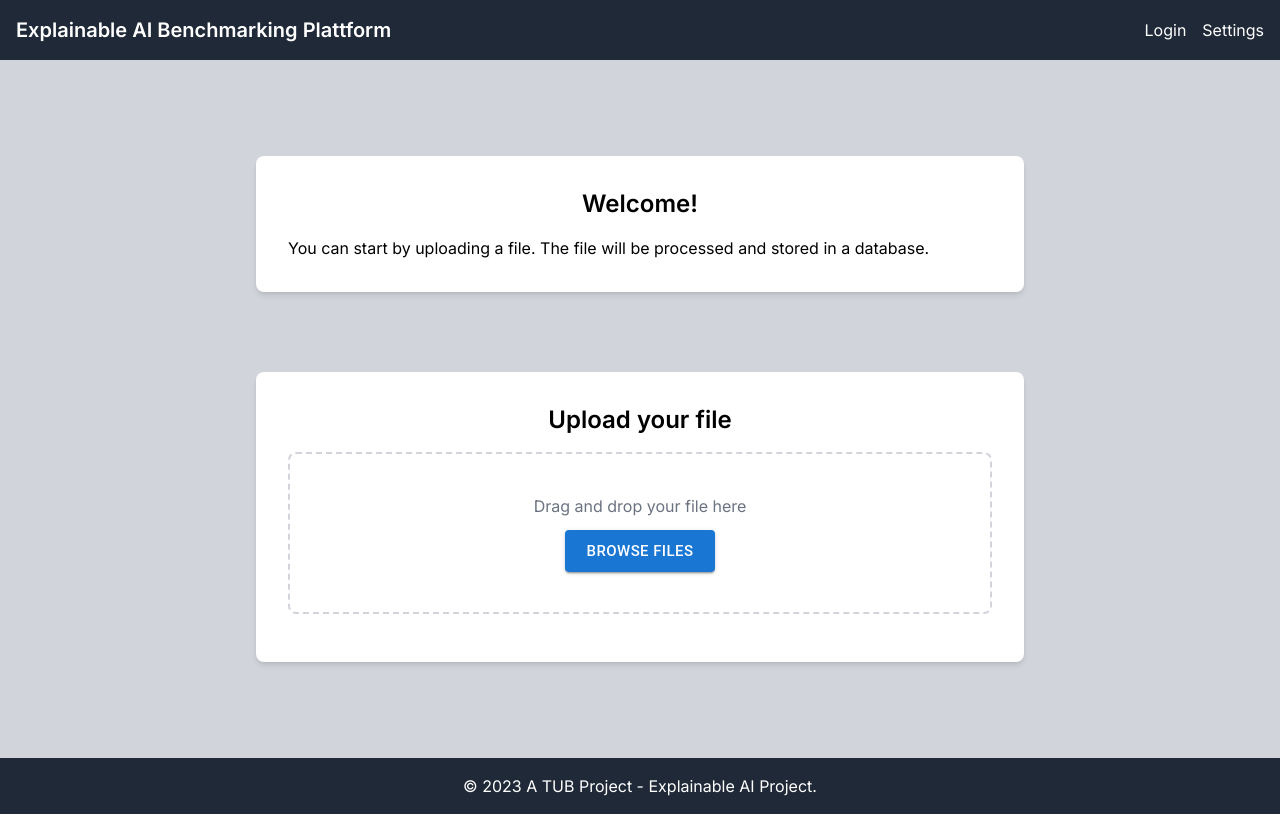
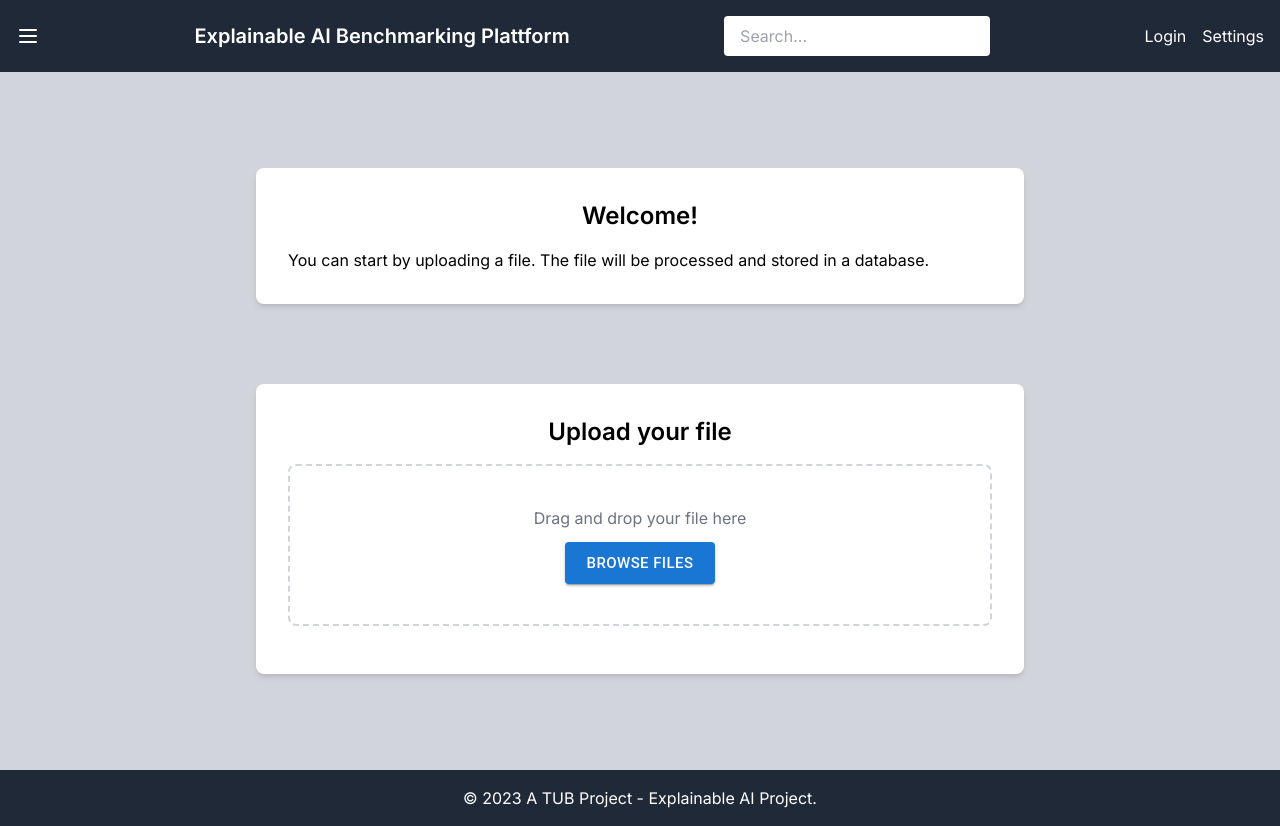
Before and after one commit to peschenbach/evalXai, a Next.js app in the folder platform/frontend/: page / in a window 1280 px wide. Built offline with nearby package versions, Linux system fonts and the light colour scheme.

Commit message:
feat: sidebar and search box

```diff
--- a/platform/frontend/app/components/Header.tsx
+++ b/platform/frontend/app/components/Header.tsx
@@ -1,19 +1,47 @@
-import React from "react";
-import Link from "next/link";
+"use client";
+import { useState } from "react";
+import TemporaryDrawer from "./TemporaryDrawer";
 
 const Header: React.FC = () => {
+  const [isSidebarOpen, setIsSidebarOpen] = useState(false);
+
+  const toggleSidebar = () => {
+    setIsSidebarOpen(!isSidebarOpen);
+  };
   return (
     <header className="bg-gray-800 text-white p-4">
       <div className="container mx-auto flex justify-between items-center">
+        <svg
+          onClick={toggleSidebar}
+          className="h-6 w-6 text-white cursor-pointer"
+          fill="none"
+          viewBox="0 0 24 24"
+          stroke="currentColor"
+        >
+          <path
+            strokeLinecap="round"
+            strokeLinejoin="round"
+            strokeWidth={2}
+            d="M4 6h16M4 12h16M4 18h16"
+          />
+        </svg>
         <h1 className="text-xl font-semibold">
           Explainable AI Benchmarking Plattform
         </h1>
+        <input
+          type="search"
+          placeholder="Search..."
+          className=" px-4 py-2  rounded bg-white text-gray-800"
+        />
         <nav className="flex space-x-4">
           <p>Login</p>
-
           <p>Settings</p>
         </nav>
       </div>
+      <TemporaryDrawer
+        isOpen={isSidebarOpen}
+        onClose={() => setIsSidebarOpen(false)}
+      />
     </header>
   );
 };
--- /dev/null
+++ b/platform/frontend/app/components/TemporaryDrawer.tsx
@@ -0,0 +1,61 @@
+import * as React from "react";
+import Box from "@mui/material/Box";
+import Drawer from "@mui/material/Drawer";
+import List from "@mui/material/List";
+import ListItem from "@mui/material/ListItem";
+import ListItemButton from "@mui/material/ListItemButton";
+import ListItemIcon from "@mui/material/ListItemIcon";
+import ListItemText from "@mui/material/ListItemText";
+import HomeIcon from "@mui/icons-material/Home";
+import EmojiEventsIcon from "@mui/icons-material/EmojiEvents";
+import DatasetIcon from "@mui/icons-material/Dataset";
+import CodeIcon from "@mui/icons-material/Code";
+import CommentIcon from "@mui/icons-material/Comment";
+
+type TemporaryDrawerProps = {
+  isOpen: boolean;
+  onClose: () => void;
+};
+
+const drawerItems = [
+  { text: "Home", icon: HomeIcon },
+  { text: "Competitions", icon: EmojiEventsIcon },
+  { text: "Datasets", icon: DatasetIcon },
+  { text: "Code", icon: CodeIcon },
+  { text: "Discussions", icon: CommentIcon },
+];
+
+const TemporaryDrawer: React.FC<TemporaryDrawerProps> = ({
+  isOpen,
+  onClose,
+}) => {
+  const list = () => (
+    <Box
+      sx={{ width: 300 }}
+      role="presentation"
+      onClick={onClose}
+      onKeyDown={onClose}
+    >
+      <List>
+        {drawerItems.map(({ text, icon: IconComponent }, index) => (
+          <ListItem key={text} disablePadding>
+            <ListItemButton>
+              <ListItemIcon>
+                <IconComponent />
+              </ListItemIcon>
+              <ListItemText primary={text} />
+            </ListItemButton>
+          </ListItem>
+        ))}
+      </List>
+    </Box>
+  );
+
+  return (
+    <Drawer anchor="left" open={isOpen} onClose={onClose}>
+      {list()}
+    </Drawer>
+  );
+};
+
+export default TemporaryDrawer;
```
